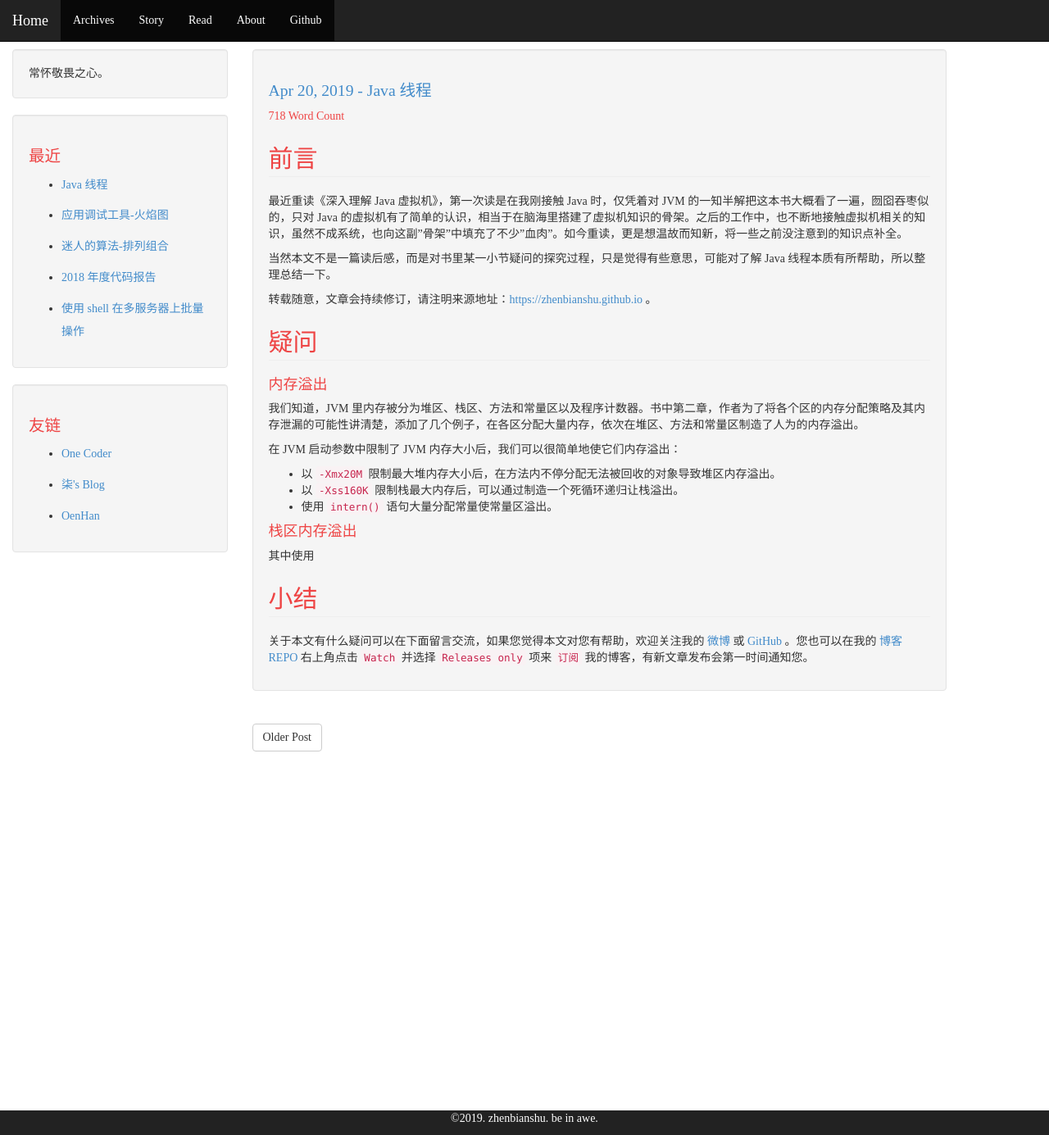
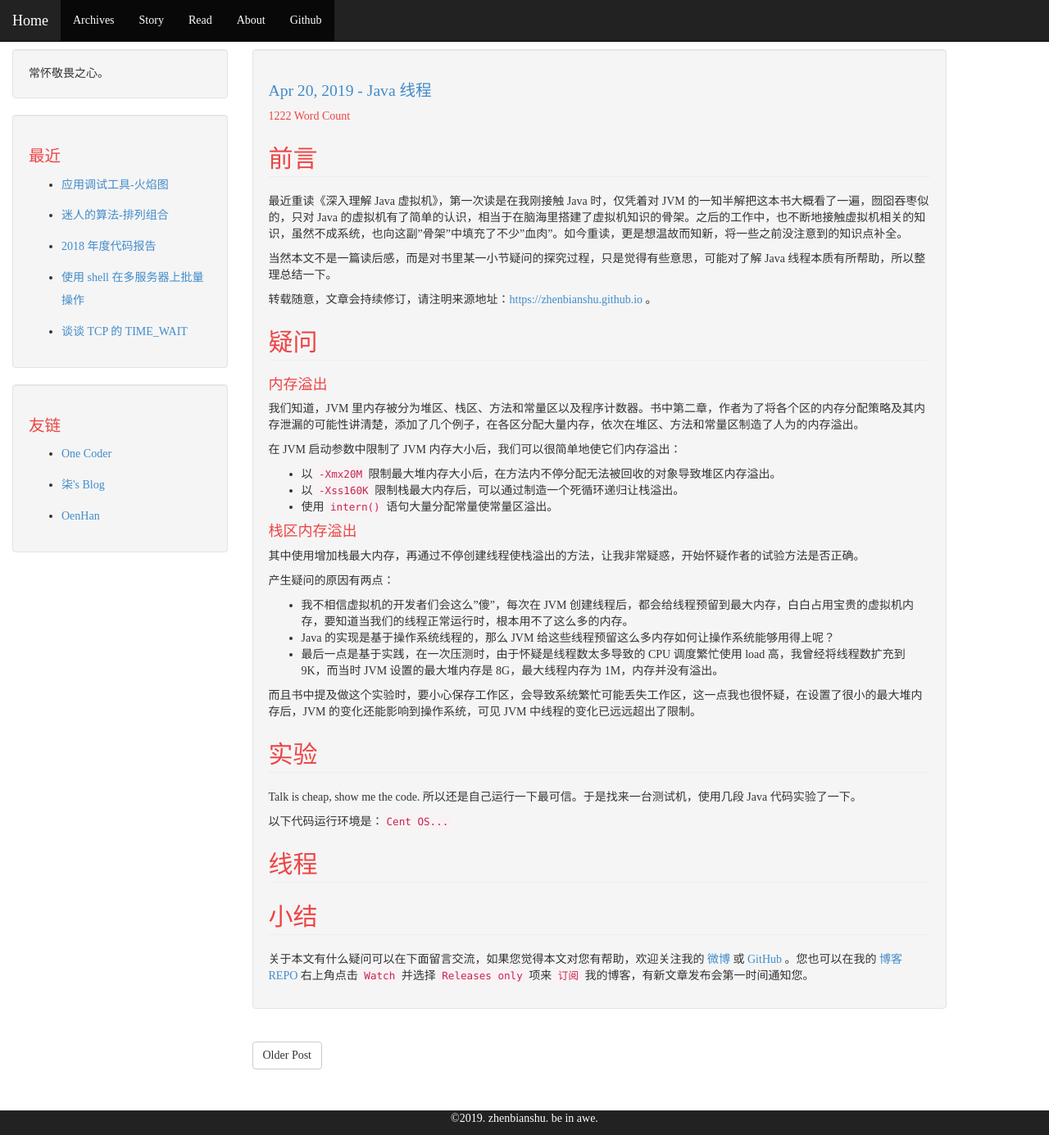
Before and after one commit to zhenbianshu/zhenbianshu.github.io, a Jekyll site: the page built from _posts/2019-04-20-java_threads.md, in a window 1280 px wide and 1385 px high. Shown: the whole window at 82% size. Built offline with Jekyll 4.4.1, drawn with Linux system fonts in a browser that asks for light colours; comment, search, counter and statistics services are not loaded.

Commit message:
improve blog;

```diff
--- a/_posts/2019-04-20-java_threads.md
+++ b/_posts/2019-04-20-java_threads.md
@@ -26,7 +27,23 @@
 - 使用 `intern()` 语句大量分配常量使常量区溢出。
 
 #### 栈区内存溢出
-其中使用
+其中使用增加栈最大内存，再通过不停创建线程使栈溢出的方法，让我非常疑惑，开始怀疑作者的试验方法是否正确。
+
+产生疑问的原因有两点：
+- 我不相信虚拟机的开发者们会这么"傻"，每次在 JVM 创建线程后，都会给线程预留到最大内存，白白占用宝贵的虚拟机内存，要知道当我们的线程正常运行时，根本用不了这么多的内存。
+- Java 的实现是基于操作系统线程的，那么 JVM 给这些线程预留这么多内存如何让操作系统能够用得上呢？
+- 最后一点是基于实践，在一次压测时，由于怀疑是线程数太多导致的 CPU 调度繁忙使用 load 高，我曾经将线程数扩充到 9K，而当时 JVM 设置的最大堆内存是 8G，最大线程内存为 1M，内存并没有溢出。
+
+而且书中提及做这个实验时，要小心保存工作区，会导致系统繁忙可能丢失工作区，这一点我也很怀疑，在设置了很小的最大堆内存后，JVM 的变化还能影响到操作系统，可见 JVM 中线程的变化已远远超出了限制。
+
+## 实验
+---
+Talk is cheap, show me the code. 所以还是自己运行一下最可信。于是找来一台测试机，使用几段 Java 代码实验了一下。
+
+以下代码运行环境是：`Cent OS...`
+
+## 线程
+---
 
 ## 小结
 ---
```
Also changed, not shown: other parts of _posts/2019-04-20-java_threads.md (+1 -0 lines).
